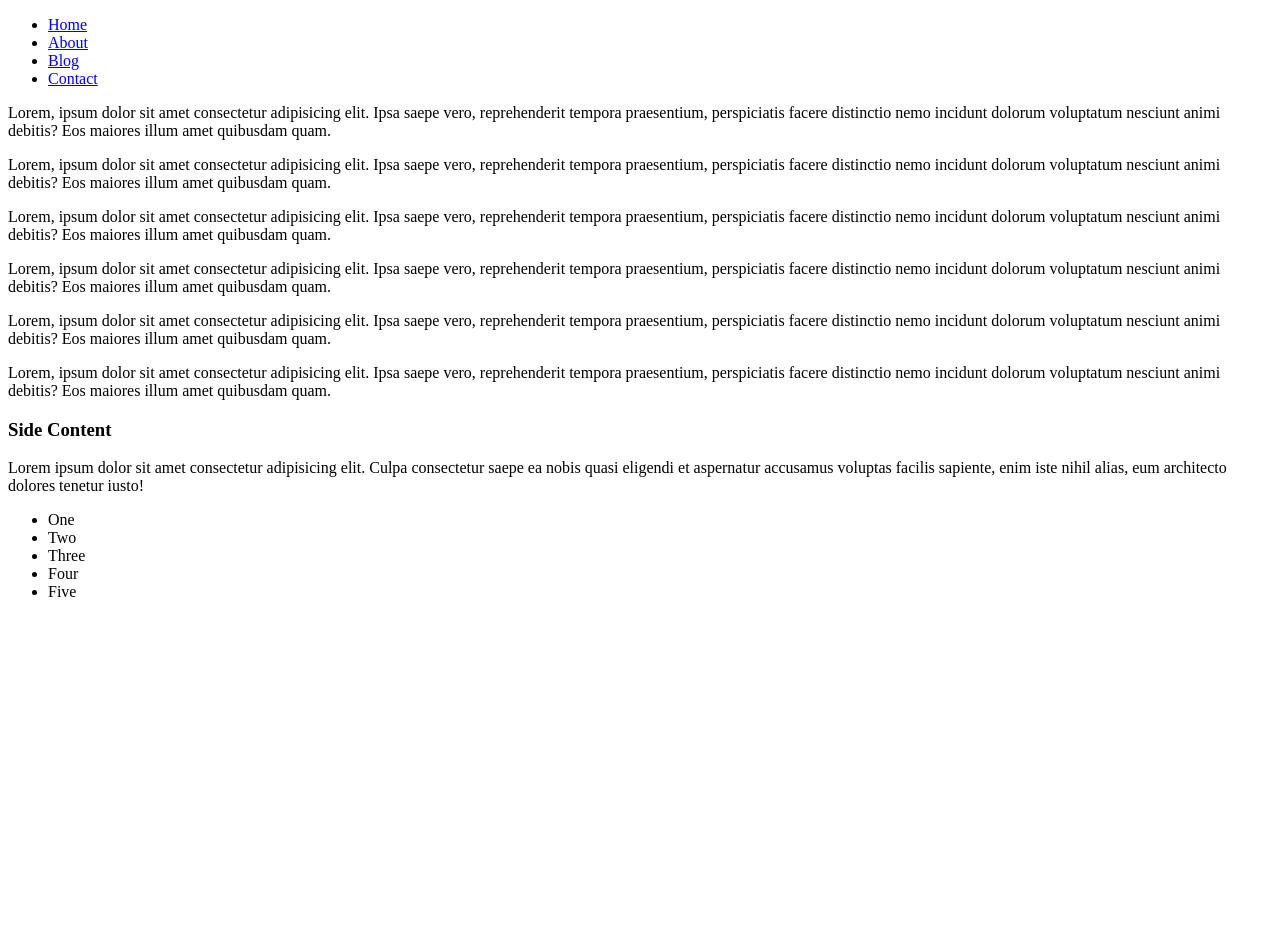
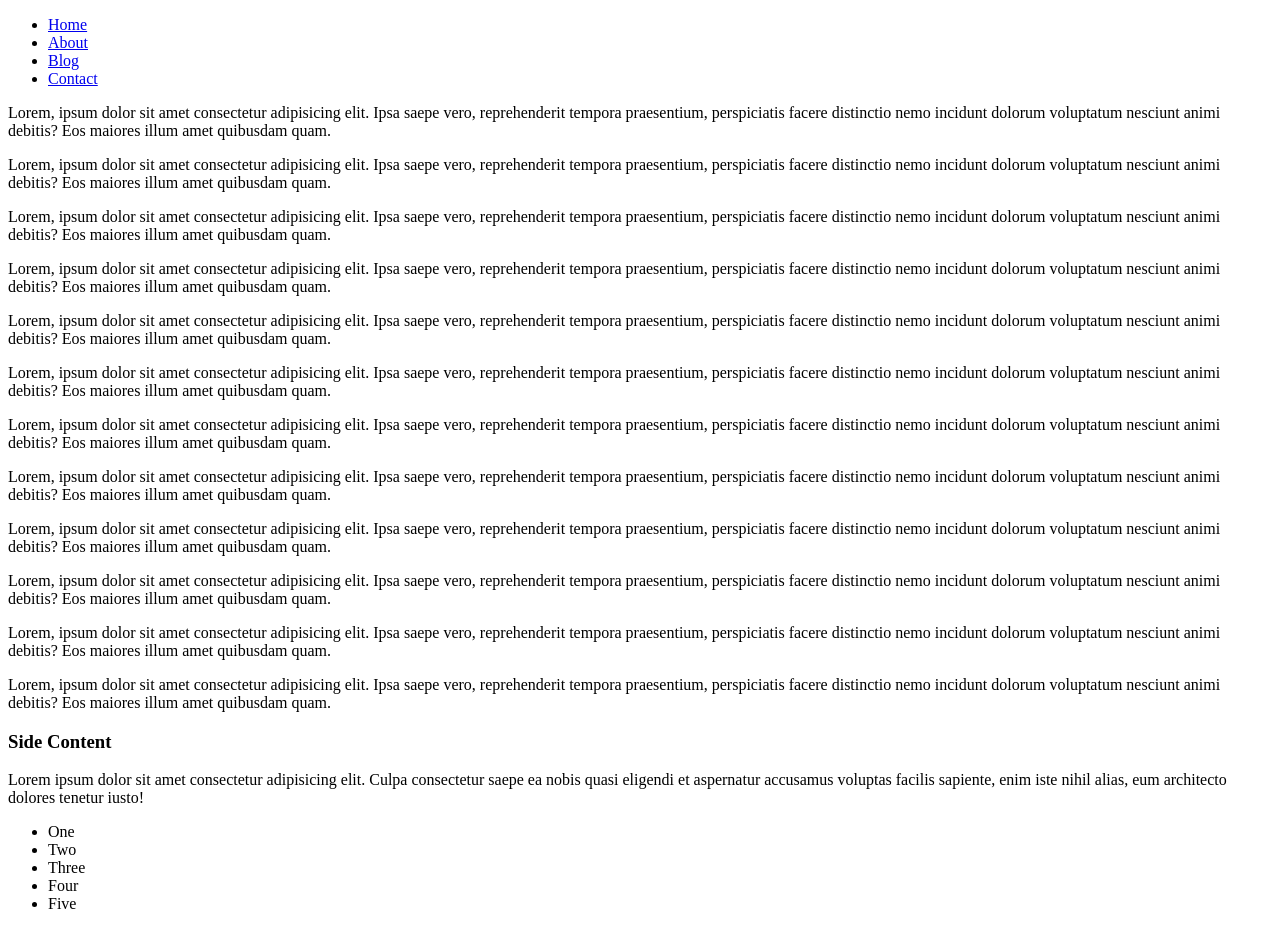
Before and after one commit to umaryusuf/first-hacktoberfest, a plain HTML site: page code/index.html in a window 1280 px wide. Before the commit the page ends 800 px from the top, so only its background shows below. Drawn offline with Linux system fonts and the light colour scheme.

Commit message:
added new section

```diff
--- a/code/index.html
+++ b/code/index.html
@@ -27,6 +27,18 @@
                 <p>Lorem, ipsum dolor sit amet consectetur adipisicing elit. Ipsa saepe vero, reprehenderit tempora praesentium, perspiciatis facere distinctio nemo incidunt dolorum voluptatum nesciunt animi debitis? Eos maiores illum amet quibusdam quam.</p>
             </article>
         </section>
+        <section>
+            <article>
+                <p>Lorem, ipsum dolor sit amet consectetur adipisicing elit. Ipsa saepe vero, reprehenderit tempora praesentium, perspiciatis facere distinctio nemo incidunt dolorum voluptatum nesciunt animi debitis? Eos maiores illum amet quibusdam quam.</p>
+                <p>Lorem, ipsum dolor sit amet consectetur adipisicing elit. Ipsa saepe vero, reprehenderit tempora praesentium, perspiciatis facere distinctio nemo incidunt dolorum voluptatum nesciunt animi debitis? Eos maiores illum amet quibusdam quam.</p>
+                <p>Lorem, ipsum dolor sit amet consectetur adipisicing elit. Ipsa saepe vero, reprehenderit tempora praesentium, perspiciatis facere distinctio nemo incidunt dolorum voluptatum nesciunt animi debitis? Eos maiores illum amet quibusdam quam.</p>
+            </article>
+            <article>
+                <p>Lorem, ipsum dolor sit amet consectetur adipisicing elit. Ipsa saepe vero, reprehenderit tempora praesentium, perspiciatis facere distinctio nemo incidunt dolorum voluptatum nesciunt animi debitis? Eos maiores illum amet quibusdam quam.</p>
+                <p>Lorem, ipsum dolor sit amet consectetur adipisicing elit. Ipsa saepe vero, reprehenderit tempora praesentium, perspiciatis facere distinctio nemo incidunt dolorum voluptatum nesciunt animi debitis? Eos maiores illum amet quibusdam quam.</p>
+                <p>Lorem, ipsum dolor sit amet consectetur adipisicing elit. Ipsa saepe vero, reprehenderit tempora praesentium, perspiciatis facere distinctio nemo incidunt dolorum voluptatum nesciunt animi debitis? Eos maiores illum amet quibusdam quam.</p>
+            </article>
+        </section>
         <aside>
             <h3>Side Content</h3>
             <p>Lorem ipsum dolor sit amet consectetur adipisicing elit. Culpa consectetur saepe ea nobis quasi eligendi et aspernatur accusamus voluptas facilis sapiente, enim iste nihil alias, eum architecto dolores tenetur iusto!</p>
```
